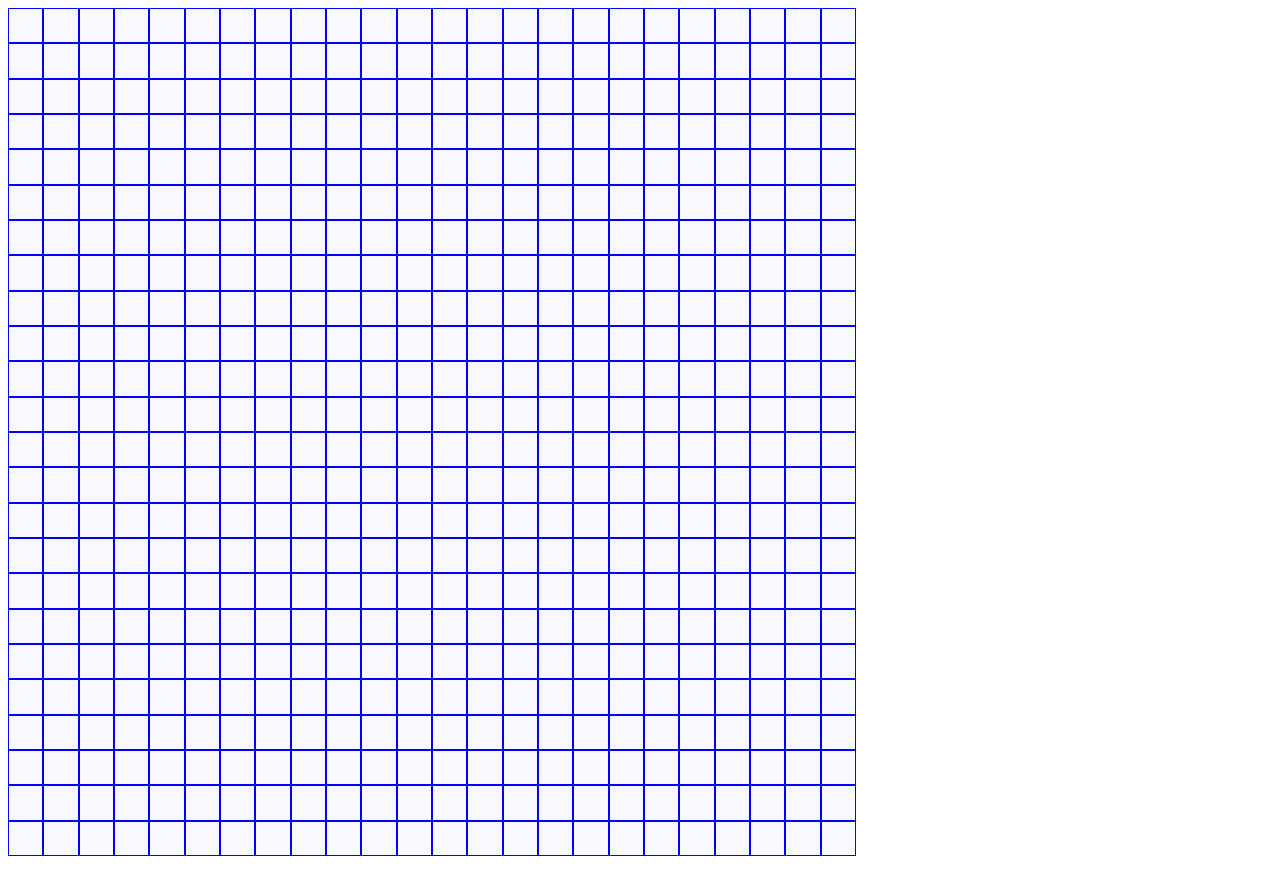
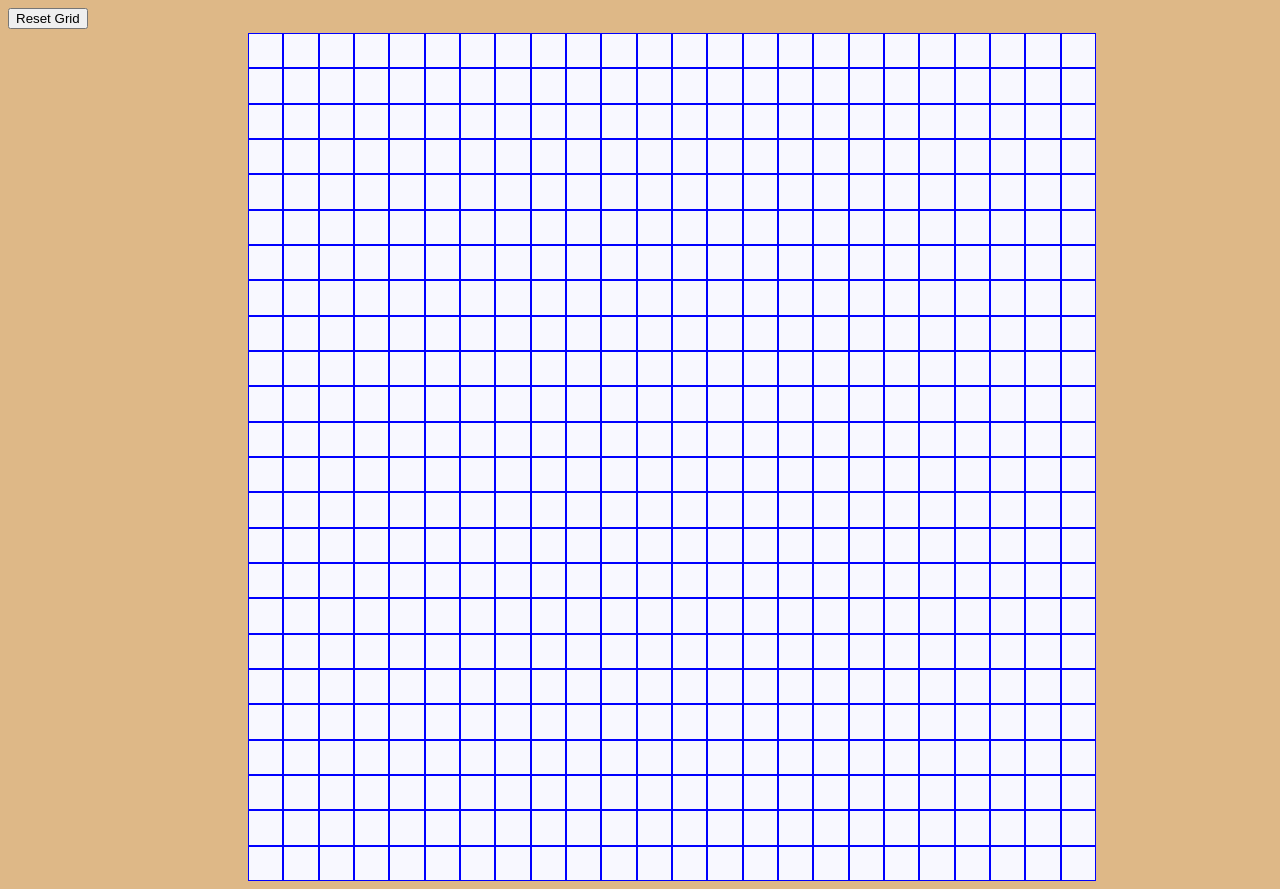
Before and after one commit to Kriggerino/Odin-Sketch, a plain HTML site: page index.html in a window 1280 px wide. Before the commit the page ends 864 px from the top, so only its background shows below. Drawn offline with Linux system fonts and the light colour scheme.

Commit message:
Editable grid size added

```diff
--- a/app.js
+++ b/app.js
@@ -1,7 +1,9 @@
 const container = document.querySelector('.container');
 const resetButton = document.querySelector('button');
-let sizeOfGrid = 24;
+let firstGrid = 24;
 const createGrid = (amountOfGrid) =>{
+    const wrapper = document.createElement('div')
+    wrapper.classList.add('wrapper')
     for (let i = 0; i < amountOfGrid; i++){
         //Create row div
         const row = document.createElement('div')
@@ -9,7 +11,7 @@ const createGrid = (amountOfGrid) =>{
 
         for (let j = 0; j < amountOfGrid; j++){
             //Inside row, create and append gridbox div to row div
-            const widthAndHeight = 800/ sizeOfGrid
+            const widthAndHeight = 800/ amountOfGrid
             const gridBox = document.createElement('div')
             gridBox.classList.add('grid-box')
             gridBox.style.width = `${widthAndHeight}px`
@@ -21,8 +23,25 @@ const createGrid = (amountOfGrid) =>{
             row.appendChild(gridBox)
         }
         //Add row to container
-        container.appendChild(row)
+        wrapper.appendChild(row)
     }
+    container.appendChild(wrapper)
 }
 
-createGrid(sizeOfGrid)
+createGrid(firstGrid) // Init default grid
+
+resetButton.addEventListener('click', () =>{
+    let userSize = Number(prompt('New grid size?'))
+    while(userSize > 100){
+         let userSize = Number(prompt('New grid size? 100 is too big'))
+
+    }
+    const wrapper = document.querySelector('.wrapper')
+    if(!wrapper){
+        createGrid(userSize)
+    } else {
+        wrapper.remove()
+        createGrid(userSize)
+    }
+
+})
--- a/index.html
+++ b/index.html
@@ -7,6 +7,9 @@
         <link href="styles.css" rel="stylesheet">
     </head>
     <body>
+        <div class="reset-page">
+            <button>Reset Grid</button>
+        </div>
         <div class="container"></div>
         <script src="app.js"></script>
     </body>
--- a/styles.css
+++ b/styles.css
@@ -1,6 +1,21 @@
+body{
+    width: 100%;
+    background-color: burlywood;
+}
+
 .container{
     display: flex;
     width: 800px;
+    margin: 0 auto;
+}
+
+.reset-page{
+    margin: 0 auto;
+    height: 25px;
+}
+
+.wrapper{
+    display:flex;
 }
 
 .row{
```
